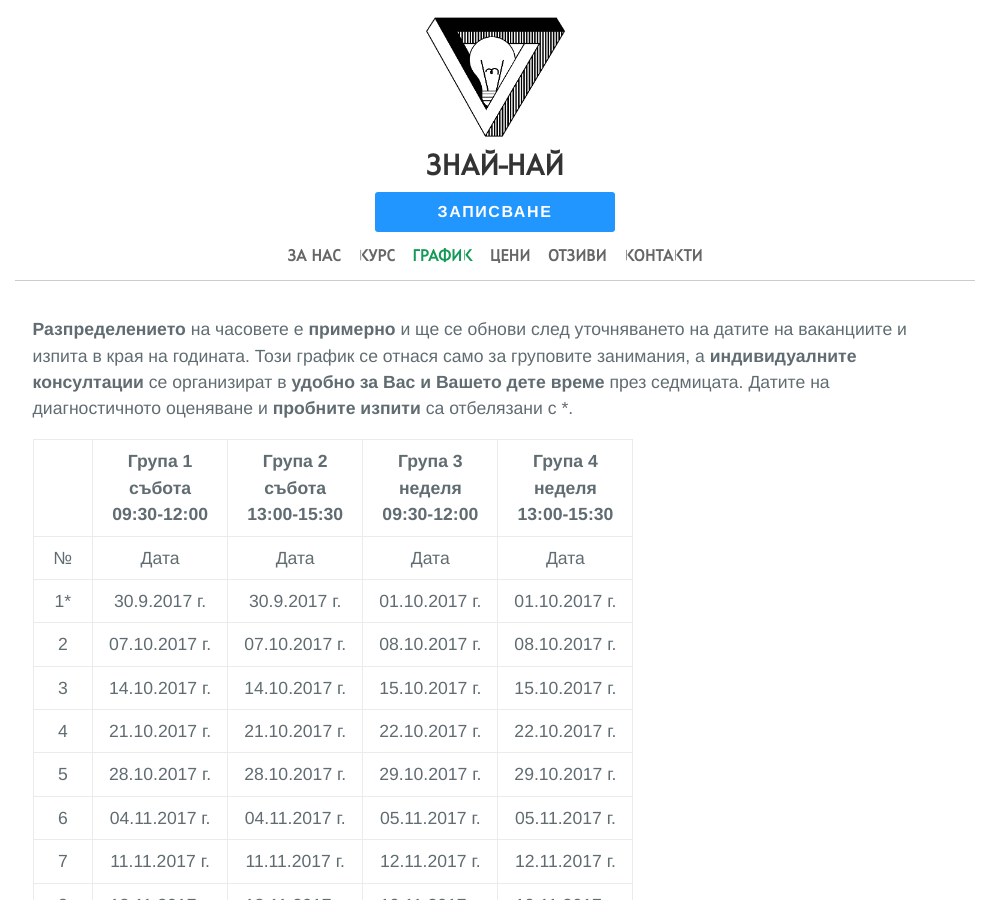
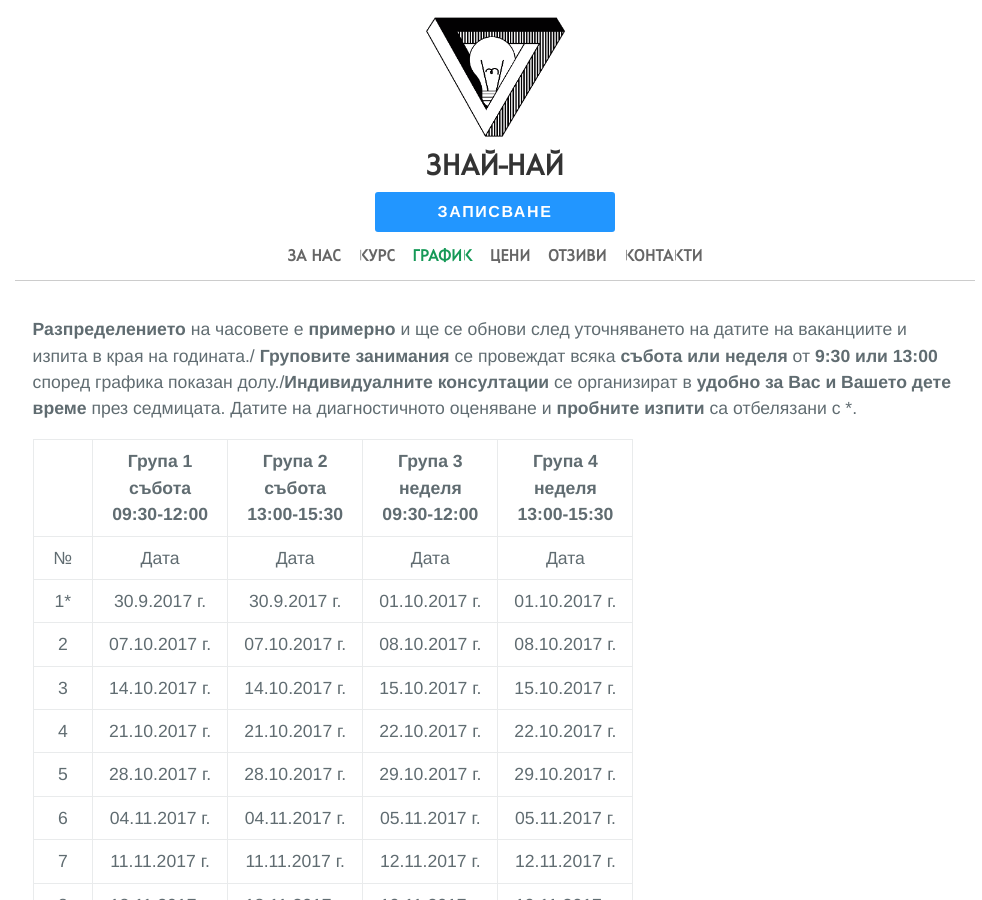
Before and after one commit to znainai/znainai.github.io, a Jekyll site: the page built from _pages/schedule.md, in a window 1280 px wide and 900 px high. Shown: the whole window, without its empty margins (145-1127 px from the left). Built offline with Jekyll 4.4.1, drawn with Linux system fonts in a browser that asks for light colours.

Commit message:
Update schedule.md

```diff
--- a/_pages/schedule.md
+++ b/_pages/schedule.md
@@ -2,7 +2,8 @@
 title: График
 ---
 
-**Разпределението** на часовете е **примерно** и ще се обнови след уточняването на датите на ваканциите и изпита в края на годината. Този график се отнася само за груповите занимания, а **индивидуалните консултации** се организират в **удобно за Вас и Вашето дете време** през седмицата. Датите на диагностичното оценяване и **пробните изпити** са отбелязани с \*.
+**Разпределението** на часовете е **примерно** и ще се обнови след уточняването на датите на ваканциите и изпита в края на годината./
+**Груповите занимания** се провеждат всяка **събота или неделя** от **9:30 или 13:00** според графика показан долу./**Индивидуалните консултации** се организират в **удобно за Вас и Вашето дете време** през седмицата. Датите на диагностичното оценяване и **пробните изпити** са отбелязани с \*.
 
 |     | Група 1 <br> събота <br> 09:30-12:00 | Група 2 <br> събота <br> 13:00-15:30 | Група 3 <br> неделя <br> 09:30-12:00 | Група 4 <br> неделя <br> 13:00-15:30|
 |:----|:--------------|:--------------|:--------------|:--------------|
```
